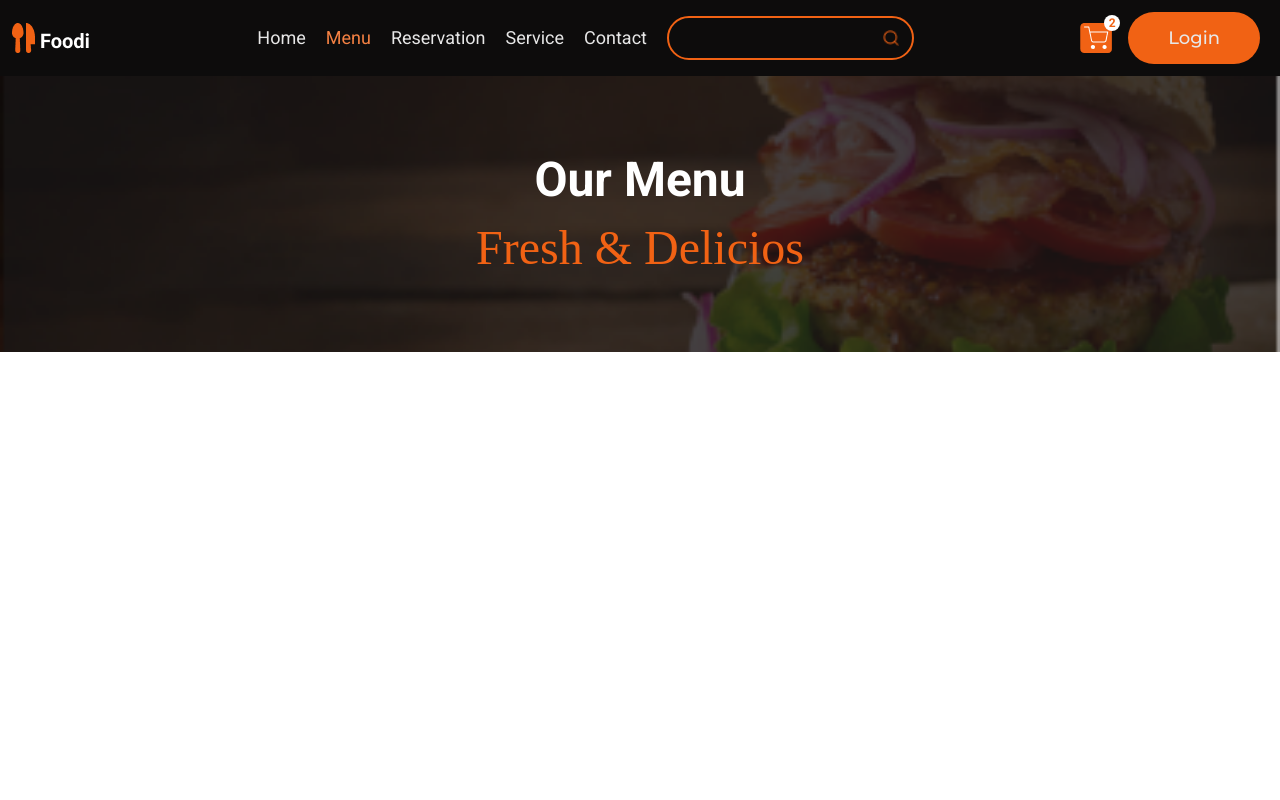
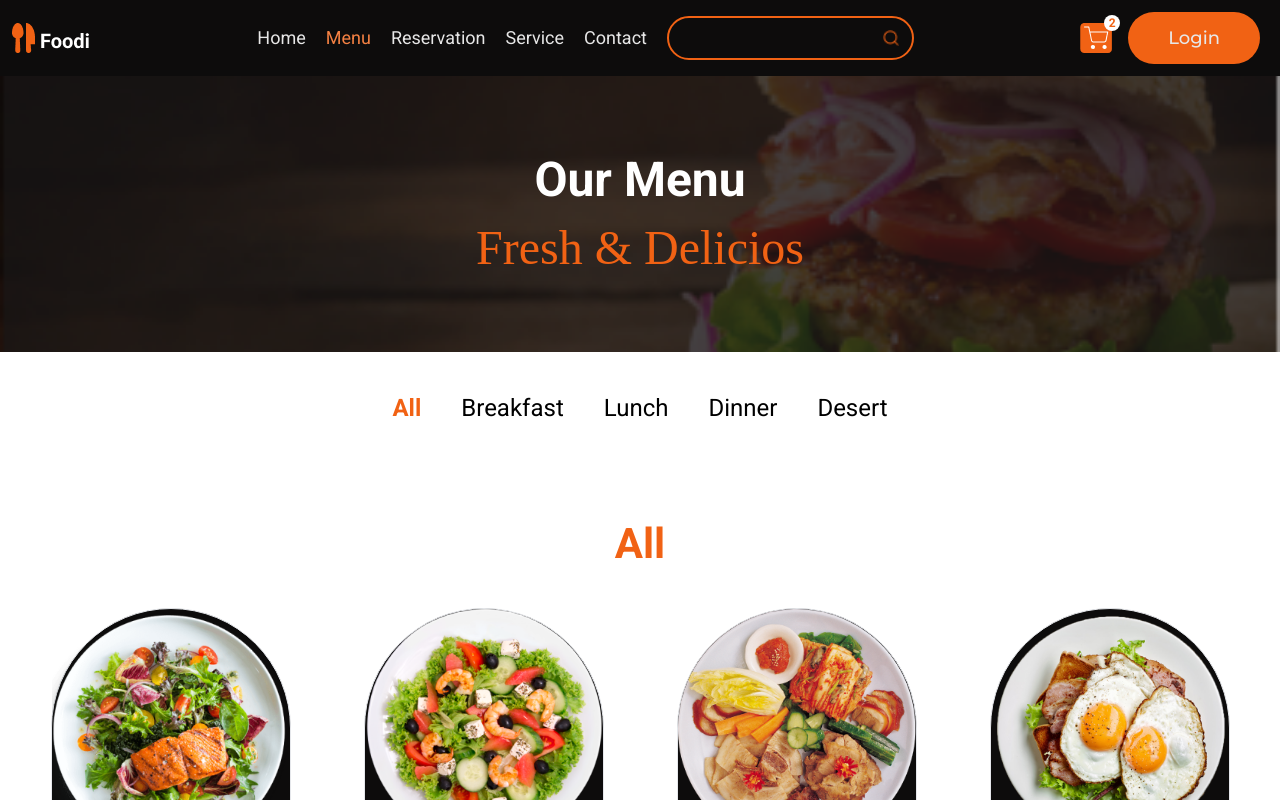
Before and after one commit to codingWithRasel/restaurentWebsite, a React (Vite) app: page /Menu in a window 1280 px wide. Shown: the top 800 px of the page. Built offline with nearby package versions, Linux system fonts and the light colour scheme; a web font is replaced by a local one.

Commit message:
added All menu

```diff
--- a/src/App.jsx
+++ b/src/App.jsx
@@ -19,10 +19,13 @@ function App() {
             <Route path="/" element={<Home />} />
             <Route path="/Login" element={<Login />} />
             <Route path="/SignUp" element={<SignUp />} />
-            <Route path="/Menu" element={<Menu />} />
+            <Route path="/Menu" element={<Menu />}/>
+
+
             <Route path="/Reservation" element={<Reservation />} />
             <Route path="/Service" element={<Service />} />
             <Route path="/Contact" element={<Contact />} />
+            {/* <Route path="/Menu/Breakfast" element={<Breakfast />} /> */}
           </Routes>
         </BrowserRouter>
       </MenuContextProvider>
--- a/src/assets/data.js
+++ b/src/assets/data.js
@@ -8,217 +8,217 @@ let all_data = [
     id: 1,
     image: img1,
     menuName: "Salmon, Vegetables Salad in Plate",
-    category: "breakfast",
+    category: "Breakfast",
     price: 525,
   },
   {
     id: 2,
     image: img2,
     menuName: "Greek salad Caesar salad Pasta",
-    category: "breakfast",
+    category: "Breakfast",
     price: 225,
   },
   {
     id: 3,
     image: img3,
     menuName: "Barbecue grill  , grilled food",
-    category: "breakfast",
+    category: "Breakfast",
     price: 325,
   },
   {
     id: 4,
     image: img4,
     menuName: "Fried food, food, delicatessen, egg ",
-    category: "breakfast",
+    category: "Breakfast",
     price: 425,
   },
   {
     id: 5,
     image: img1,
     menuName: "Salmon, Vegetables Salad in Plate",
-    category: "breakfast",
+    category: "Breakfast",
     price: 125,
   },
   {
     id: 6,
     image: img2,
     menuName: "Greek salad Caesar salad Pasta",
-    category: "breakfast",
+    category: "Breakfast",
     price: 225,
   },
   {
     id: 7,
     image: img3,
     menuName: "Barbecue grill  , grilled food",
-    category: "breakfast",
+    category: "Breakfast",
     price: 325,
   },
   {
     id: 8,
     image: img4,
     menuName: "Fried food, food, delicatessen, egg ",
-    category: "breakfast",
+    category: "Breakfast",
     price: 525,
   },
   {
     id: 9,
     image: img1,
     menuName: "Salmon, Vegetables Salad in Plate",
-    category: "dessert",
+    category: "Desert",
     price: 525,
   },
   {
     id: 10,
     image: img2,
     menuName: "Greek salad Caesar salad Pasta",
-    category: "dessert",
+    category: "Desert",
     price: 225,
   },
   {
     id: 11,
     image: img3,
     menuName: "Barbecue grill  , grilled food",
-    category: "dessert",
+    category: "Desert",
     price: 325,
   },
   {
     id: 12,
     image: img4,
     menuName: "Fried food, food, delicatessen, egg ",
-    category: "dessert",
+    category: "Desert",
     price: 425,
   },
   {
     id: 13,
     image: img1,
     menuName: "Salmon, Vegetables Salad in Plate",
-    category: "dessert",
+    category: "Desert",
     price: 125,
   },
   {
     id: 14,
     image: img2,
     menuName: "Greek salad Caesar salad Pasta",
-    category: "dessert",
+    category: "Desert",
     price: 225,
   },
   {
     id: 15,
     image: img3,
     menuName: "Barbecue grill  , grilled food",
-    category: "dessert",
+    category: "Desert",
     price: 325,
   },
   {
     id: 16,
     image: img4,
     menuName: "Fried food, food, delicatessen, egg ",
-    category: "lunch",
+    category: "Lunch",
     price: 525,
   },
   {
     id: 17,
     image: img1,
     menuName: "Salmon, Vegetables Salad in Plate",
-    category: "lunch",
+    category: "Lunch",
     price: 525,
   },
   {
     id: 18,
     image: img2,
     menuName: "Greek salad Caesar salad Pasta",
-    category: "lunch",
+    category: "Lunch",
     price: 225,
   },
   {
     id: 19,
     image: img3,
     menuName: "Barbecue grill  , grilled food",
-    category: "lunch",
+    category: "Lunch",
     price: 325,
   },
   {
     id: 20,
     image: img4,
     menuName: "Fried food, food, delicatessen, egg ",
-    category: "lunch",
+    category: "Lunch",
     price: 425,
   },
   {
     id: 21,
     image: img1,
     menuName: "Salmon, Vegetables Salad in Plate",
-    category: "lunch",
+    category: "Lunch",
     price: 125,
   },
   {
     id: 22,
     image: img2,
     menuName: "Greek salad Caesar salad Pasta",
-    category: "lunch",
+    category: "Lunch",
     price: 225,
   },
   {
     id: 23,
     image: img3,
     menuName: "Barbecue grill  , grilled food",
-    category: "lunch",
+    category: "Lunch",
     price: 325,
   },
   {
     id: 24,
     image: img4,
     menuName: "Fried food, food, delicatessen, egg ",
-    category: "dinner",
+    category: "Dinner",
     price: 525,
   },
   {
     id: 25,
     image: img1,
     menuName: "Salmon, Vegetables Salad in Plate",
-    category: "dinner",
+    category: "Dinner",
     price: 525,
   },
   {
     id: 26,
     image: img2,
     menuName: "Greek salad Caesar salad Pasta",
-    category: "dinner",
+    category: "Dinner",
     price: 225,
   },
   {
     id: 27,
     image: img3,
     menuName: "Barbecue grill  , grilled food",
-    category: "dinner",
+    category: "Dinner",
     price: 325,
   },
   {
     id: 28,
     image: img4,
     menuName: "Fried food, food, delicatessen, egg ",
-    category: "dinner",
+    category: "Dinner",
     price: 425,
   },
   {
     id: 29,
     image: img1,
     menuName: "Salmon, Vegetables Salad in Plate",
-    category: "dinner",
+    category: "Dinner",
     price: 125,
   },
   {
     id: 30,
     image: img2,
     menuName: "Greek salad Caesar salad Pasta",
-    category: "dinner",
+    category: "Dinner",
     price: 225,
   },
   {
     id: 31,
     image: img3,
     menuName: "Barbecue grill  , grilled food",
-    category: "dinner",
+    category: "Dinner",
     price: 325,
   },
   {
@@ -232,7 +232,7 @@ let all_data = [
     id: 33,
     image: img1,
     menuName: "Salmon, Vegetables Salad in Plate",
-    category: "dessert",
+    category: "Desert",
     price: 525,
   },
   {
--- a/src/pages/Menu.jsx
+++ b/src/pages/Menu.jsx
@@ -1,10 +1,53 @@
-import React from "react";
+import React, { useState } from "react";
 import Banner from "../components/Banner";
+import { Link } from "react-router-dom";
+import { useMenuContext } from "../context/MenuContext";
+import Item from "../components/Item";
 
+const menu = ["All", "Breakfast", "Lunch", "Dinner", "Desert"];
 const Menu = () => {
+  const [currentMenu, setCurrentMenu] = useState("All");
+  const { datas } = useMenuContext();
   return (
     <div>
       <Banner h2={"Our Menu"} h3={"Fresh  &  Delicios"} />
+      <div className=" container mx-auto px-3 md:px-6 ">
+        <div className=" py-5  md:py-10">
+          <ul className="flex justify-center gap-10  text-sm md:text-2xl">
+            {menu.map((m, i) => (
+              <Link
+                className={
+                  currentMenu === m ? "font-bold text-orange_primary" : ""
+                }
+                onClick={() => setCurrentMenu(m)}
+                key={i}
+              >
+                {m}
+              </Link>
+            ))}
+          </ul>
+        </div>
+        <div className="space-y-8 py-12 md:space-y-12 md:py-16">
+          <div
+            className=" space-y-8 text-center md:space-y-12
+        "
+          >
+            {" "}
+            <h2 className=" text-2xl text-orange_primary md:text-[42px]">
+              {currentMenu}
+            </h2>
+          </div>
+          <div className="flex flex-wrap justify-around gap-5">
+            {currentMenu === "All"
+              ? datas.map((m, i) => <Item key={i} data={m} />)
+              : datas.map((m, i) => {
+                  if (m.category === currentMenu) {
+                    return <Item key={i} data={m} />;
+                  }
+                })}
+          </div>
+        </div>
+      </div>
     </div>
   );
 };
```
